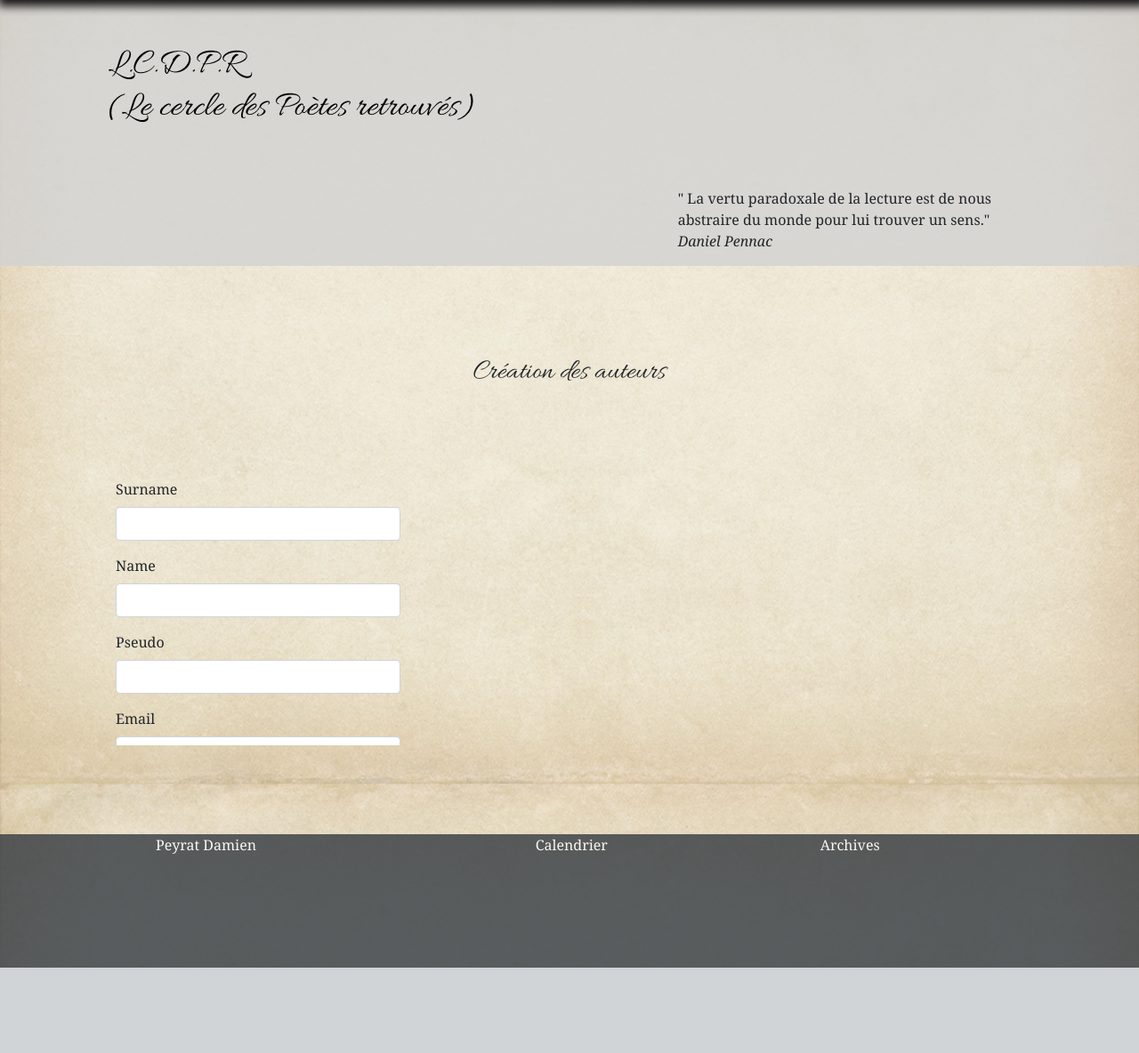
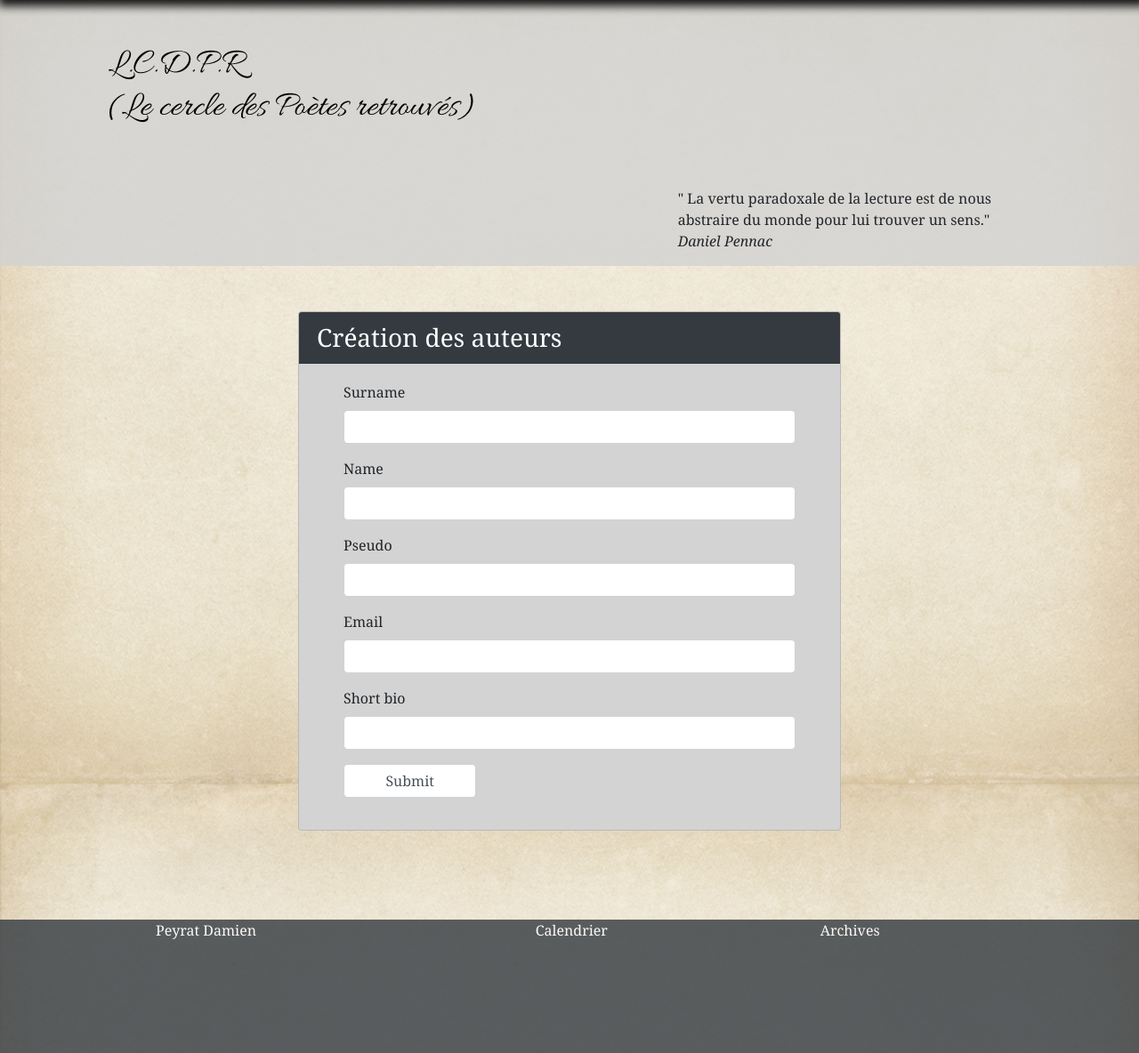
Before and after one commit to dan-nurton/LCDPR, a Symfony app: template templates/author/create_author.html.twig in a window 1280 px wide. Shown: the part 79-1263 px from the top of the page at 89% size. Before the commit the page ends 1167 px from the top, so only its background shows below. Run offline with Twig, Linux system fonts and the light colour scheme; the template is opened without the code that fills it, so the values that code supplies are empty; form fields are guessed from the names that the template uses; some libraries are stand-ins or nearby versions.

Commit message:
rectification

```diff
--- a/public/css/main.css
+++ b/public/css/main.css
@@ -102,22 +102,14 @@ th,td{
   align-items: left;
 }
 .card{
-  background-color: #343a40 !important;
+  background: rgba(211, 211,211,1); !important;
+
+}
+.card-header{
+  background-color: #343a40!important;
   color:white;
 }
-.card-header{
-  background-color: #fff4ad!important;
-}
 
-
-#update_all_blog_form_update{
-  background-color: #c6a665;
-  margin-top: 10px;
-  color : white
-}
-#update_all_blog_form_update:hover{
-  color:black;
-}
 .row{
   margin:0 !important;
 }
@@ -145,3 +137,10 @@ table{
   word-break: break-all;
   word-break: break-word;
 }
+button{
+  margin-top: 10px;
+}
+
+.alert{
+  text-align: center !important;
+}
--- a/src/Form/UpdateAllBlogFormType.php
+++ b/src/Form/UpdateAllBlogFormType.php
@@ -73,7 +73,7 @@ class UpdateAllBlogFormType extends AbstractType
                 'update',
                 SubmitType::class,
                 [
-                    'attr' => ['class' => 'form-control pull-right'],
+                    'attr' => ['class' => 'form-control btn btn-info btn-lg float-right'],
                     'label' => 'Ajouter'
                 ]
             );
--- a/src/Form/UpdateAuthorFormType.php
+++ b/src/Form/UpdateAuthorFormType.php
@@ -84,7 +84,7 @@ class UpdateAuthorFormType extends AbstractType
                 'submit',
                 SubmitType::class,
                 [
-                    'attr' => ['class' => 'form-control btn-primary pull-right'],
+                    'attr' => ['class' => 'form-control btn btn-info btn-lg float-right'],
                     'label' => 'Enregistrer'
                 ]
             );
--- a/templates/author/create_author.html.twig
+++ b/templates/author/create_author.html.twig
@@ -1,13 +1,11 @@
 {% extends 'base.html.twig' %}
 {% block title %}{% endblock %}
 {% block body %}
-    <div class="container">
-        <div class="blog-header">
-            <h2 class="blog-title">Création des auteurs</h2>
-        </div>
 
-        <div class="row">
-            <div class="col-md-12 col-lg-12 col-xl-12">
+    <section class="formulaire">
+        <div class="containerService">
+            <div class="row ">
+                <div class="col-md-12 col-lg-12 col-xl-12 justify-content-center">
                     {% for label, messages in app.flashes %}
                         {% for message in messages %}
                             <div class="alert alert-{{ label }}" role="alert">
@@ -17,26 +15,34 @@
                         {% endfor %}
                     {% endfor %}
                 </div>
-            <div class="col-sm-12 blog-main">
+            </div>
+            <div class="row">
+                <div class="offset-lg-3 col-lg-6 offset-sm-3 col-sm-6 col-centered">
+                    <div class="panel panel-default">
+                        <div class="card card-outline-secondary">
+                            <div class="card-header">
+                                <h3 class="mb-0">Création des auteurs</h3>
+                            </div>
+                            <div class="card-body">
                                 {{ form_start(form) }}
                                 <div class="col-md-12">
-                    <div class="form-group col-md-4">
+                                    <div class="form-group col-md-12">
                                         {{ form_row(form.surname) }}
                                     </div>
-                    <div class="form-group col-md-4">
+                                    <div class="form-group col-md-12">
                                         {{ form_row(form.name) }}
                                     </div>
 
-                <div class="form-group col-md-4">
+                                    <div class="form-group col-md-12">
                                         {{ form_row(form.pseudo) }}
                                     </div>
-                    <div class="form-group col-md-4">
+                                    <div class="form-group col-md-12">
                                         {{ form_row(form.email) }}
                                     </div>
                                     <div class="form-group col-md-12">
                                         {{ form_row(form.shortBio) }}
                                     </div>
-                </div>
+
                                 <div class="form-group col-md-4 pull-right">
                                     {{ form_row(form.submit) }}
                                 </div>
@@ -44,4 +50,11 @@
                             </div>
                         </div>
                     </div>
+                </div>
+            </div>
+        </div>
+        </div>
+    </section>
+
+
 {% endblock %}
--- a/templates/author/panel.html.twig
+++ b/templates/author/panel.html.twig
@@ -44,7 +44,7 @@
                         </tr>
                     {% else %}
                         <tr>
-                            <td colspan="5">No entries available</td>
+                            <td colspan="5">Pas de critiques postées</td>
                         </tr>
                     {% endfor %}
                 </table>
--- a/templates/author/update_author_form.html.twig
+++ b/templates/author/update_author_form.html.twig
@@ -47,9 +47,11 @@
                                             </div>
                                         </div>
 
-                                            <div class="col-lg-12">
+                                        <div class="row mb-1">
+                                            <div class="form-group col-md-4 pull-right">
                                                 {{ form_row(form.submit) }}
                                             </div>
+                                        </div>
 
                                     </fieldset>
                                 {{ form_end(form) }}
--- a/templates/author/update_blog_post_form.html.twig
+++ b/templates/author/update_blog_post_form.html.twig
@@ -41,7 +41,7 @@
                                         </div>
                                     </div>
                                     <div class="row mb-1">
-                                        <div class="col-lg-3">
+                                        <div class="form-group col-md-4 pull-right">
                                             {{ form_row(form.update) }}
                                         </div>
                                     </div>
--- a/templates/blog/display_review.html.twig
+++ b/templates/blog/display_review.html.twig
@@ -3,7 +3,6 @@
 {% block title %}App:blog:entry{% endblock %}
 
 {% block body %}
-
     <div class="container">
         <div class="blog-header">
             <h1 class="blog-title">Critique</h1>
```
Also changed, not shown: src/Controller/AuthorController.php (+4 -6 lines), src/Controller/BlogController.php (+0 -8 lines), templates/blog/display_author.html.twig (+3 -5 lines). Lines whose indentation alone changed are shown as unchanged.
